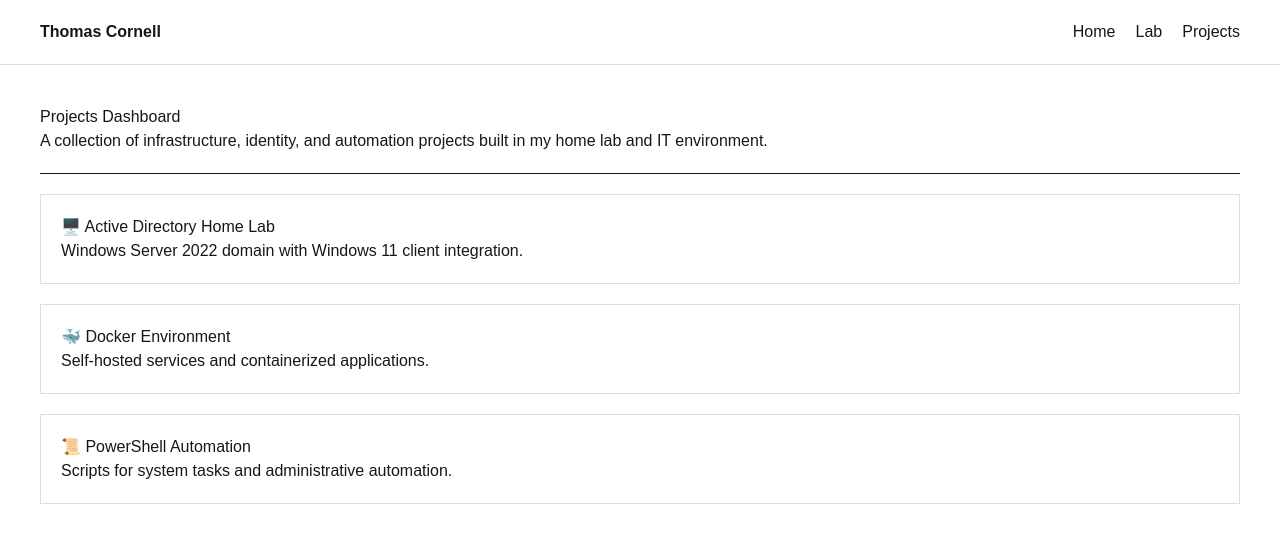
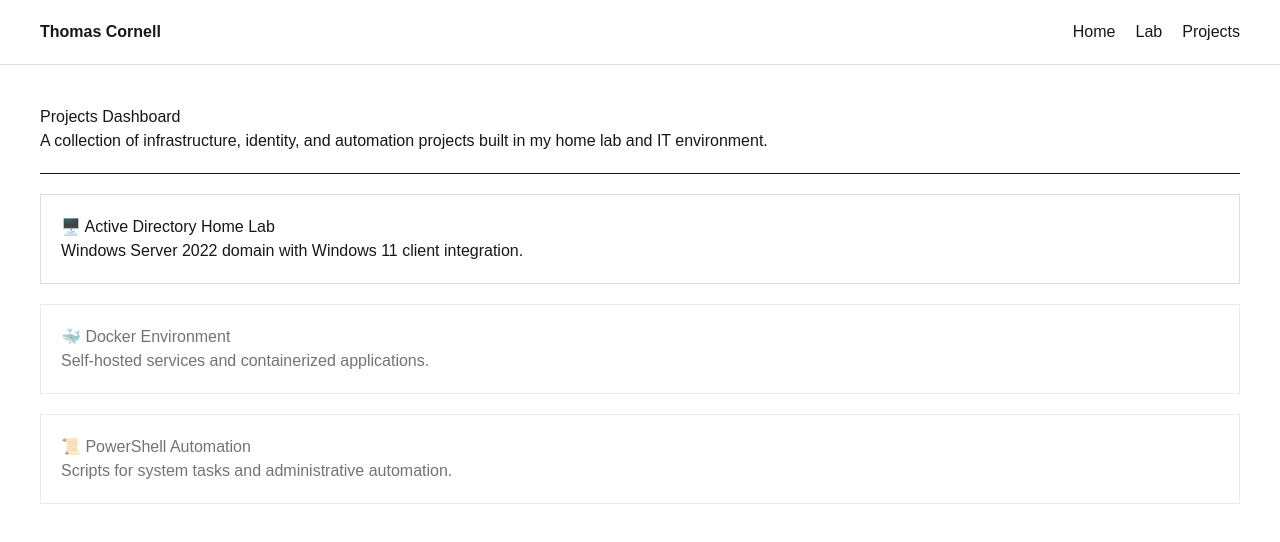
Before and after one commit to thcornell/portfolio-site, a Next.js app: page /projects in a window 1280 px wide. Shown: the top 542 px of the page. Built offline with nearby package versions, Linux system fonts and the light colour scheme.

Commit message:
make project cards clickable navigation

```diff
--- a/app/projects/page.tsx
+++ b/app/projects/page.tsx
@@ -1,3 +1,5 @@
+import Link from "next/link";
+
 export default function Projects() {
   return (
     <main style={{ fontFamily: "Arial", padding: "40px" }}>
@@ -10,20 +12,21 @@ export default function Projects() {
 
       <hr style={{ margin: "20px 0" }} />
 
-      {/* PROJECT CARDS */}
       <section style={{ display: "grid", gap: "20px" }}>
 
-        <div style={{ border: "1px solid #ddd", padding: "20px" }}>
-          <h2>🖥️ Active Directory Home Lab</h2>
-          <p>Windows Server 2022 domain with Windows 11 client integration.</p>
-        </div>
+        <Link href="/lab" style={{ textDecoration: "none", color: "inherit" }}>
+          <div style={{ border: "1px solid #ddd", padding: "20px" }}>
+            <h2>🖥️ Active Directory Home Lab</h2>
+            <p>Windows Server 2022 domain with Windows 11 client integration.</p>
+          </div>
+        </Link>
 
-        <div style={{ border: "1px solid #ddd", padding: "20px" }}>
+        <div style={{ border: "1px solid #ddd", padding: "20px", opacity: 0.6 }}>
           <h2>🐳 Docker Environment</h2>
           <p>Self-hosted services and containerized applications.</p>
         </div>
 
-        <div style={{ border: "1px solid #ddd", padding: "20px" }}>
+        <div style={{ border: "1px solid #ddd", padding: "20px", opacity: 0.6 }}>
           <h2>📜 PowerShell Automation</h2>
           <p>Scripts for system tasks and administrative automation.</p>
         </div>
```
